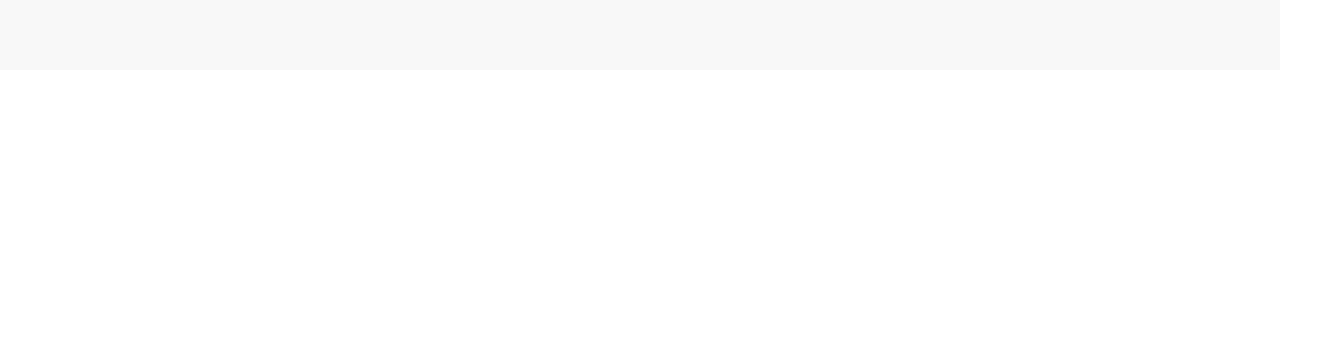
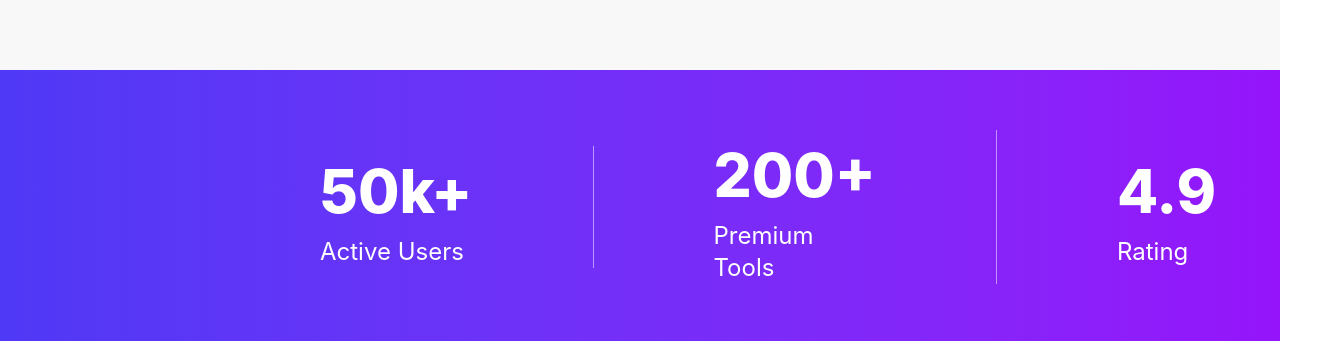
Before and after one commit to MstIsratJahanAnika/B13-A6-DigiTools-Platform, a React (Vite) app: page / in a window 1280 px wide. Shown: the part 827-1168 px from the top of the page, 1336 px wide, since content can reach past the window. Before the commit the page ends 897 px from the top, so only its background shows below. Built offline with nearby package versions, Linux system fonts and the light colour scheme.

Commit message:
Rating Section Added

```diff
--- a/src/App.jsx
+++ b/src/App.jsx
@@ -1,5 +1,6 @@
 import './App.css'
 import Hero from './components/heroSection/Hero'
+import RatingSection from './components/heroSection/RatingSection'
 import Navbar from './components/Navbar/Navbar'
 
 function App() {
@@ -11,6 +12,9 @@ function App() {
 
       {/* heroSection */}
       <Hero />
+
+      {/* hero section er thik niche gradient part */}
+      <RatingSection />
     </>
   )
 }
--- /dev/null
+++ b/src/components/heroSection/RatingSection.jsx
@@ -0,0 +1,29 @@
+// import React from 'react';
+
+const RatingSection = () => {
+    return (
+        <div className="px-50 py-15 bg-linear-to-r from-[#4F39F6] to-[#9514FA]">
+    <div className="text-white flex flex-col md:flex-row md:justify-around space-y-4
+                    md:space-y-0 items-center divide-y md:divide-y-0 md:divide-x md:divide-white/50">
+
+                <div className="px-30">
+                    <h2 className="font-extrabold text-[60px]">50k+</h2>
+                    <p className="text-2xl">Active Users</p>
+                </div>
+
+                <div className="px-30">
+                    <h2 className="font-extrabold text-[60px]">200+</h2>
+                    <p className="text-2xl">Premium Tools</p>
+                </div>
+
+                <div className="px-30">
+                    <h2 className="font-extrabold text-[60px]">4.9</h2>
+                    <p className="text-2xl">Rating</p>
+                </div>
+
+            </div>
+        </div>
+    );
+};
+
+export default RatingSection;
```
